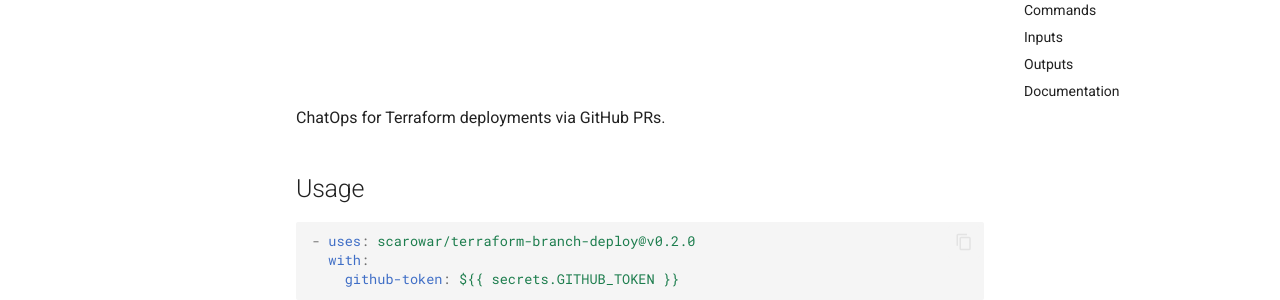
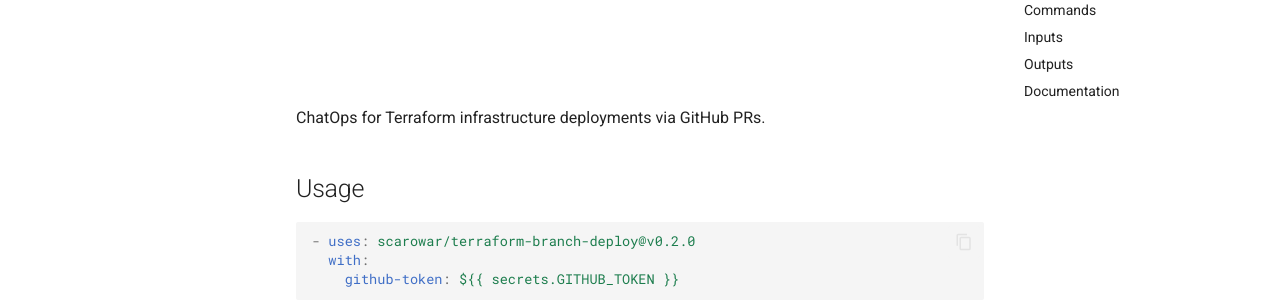
Before and after one commit to scarowar/terraform-branch-deploy, an MkDocs documentation site: the page built from docs/index.md, in a window 1280 px wide and 900 px high, scrolled down 338 px. Shown: the part 152-452 px from the top of the window. Built offline with MkDocs 1.6.1 and Material for MkDocs 9.7.7, drawn with Linux system fonts in a browser that asks for light colours; comment, search, counter and statistics services are not loaded.

```diff
--- a/docs/index.md
+++ b/docs/index.md
@@ -3,7 +3,7 @@
 ![Terraform Branch Deploy Cover](assets/images/cover-dark.png#only-dark)
 ![Terraform Branch Deploy Cover](assets/images/cover-light.png#only-light)
 
-ChatOps for Terraform deployments via GitHub PRs.
+ChatOps for Terraform infrastructure deployments via GitHub PRs.
 
 ## Usage
 
--- a/mkdocs.yml
+++ b/mkdocs.yml
@@ -1,6 +1,6 @@
 # Project information
 site_name: Terraform Branch Deploy
-site_description: ChatOps for Terraform deployments via GitHub PRs
+site_description: ChatOps for Terraform infrastructure deployments via GitHub PRs
 site_url: https://scarowar.github.io/terraform-branch-deploy/
 repo_url: https://github.com/scarowar/terraform-branch-deploy
 repo_name: scarowar/terraform-branch-deploy
--- a/pyproject.toml
+++ b/pyproject.toml
@@ -29,6 +29,7 @@ dev = [
     "pre-commit>=4.0",
     "mypy>=1.6",
     "types-PyYAML>=6.0",
+    "zensical>=0.0.15",
 ]
 
 [tool.ruff]
```
